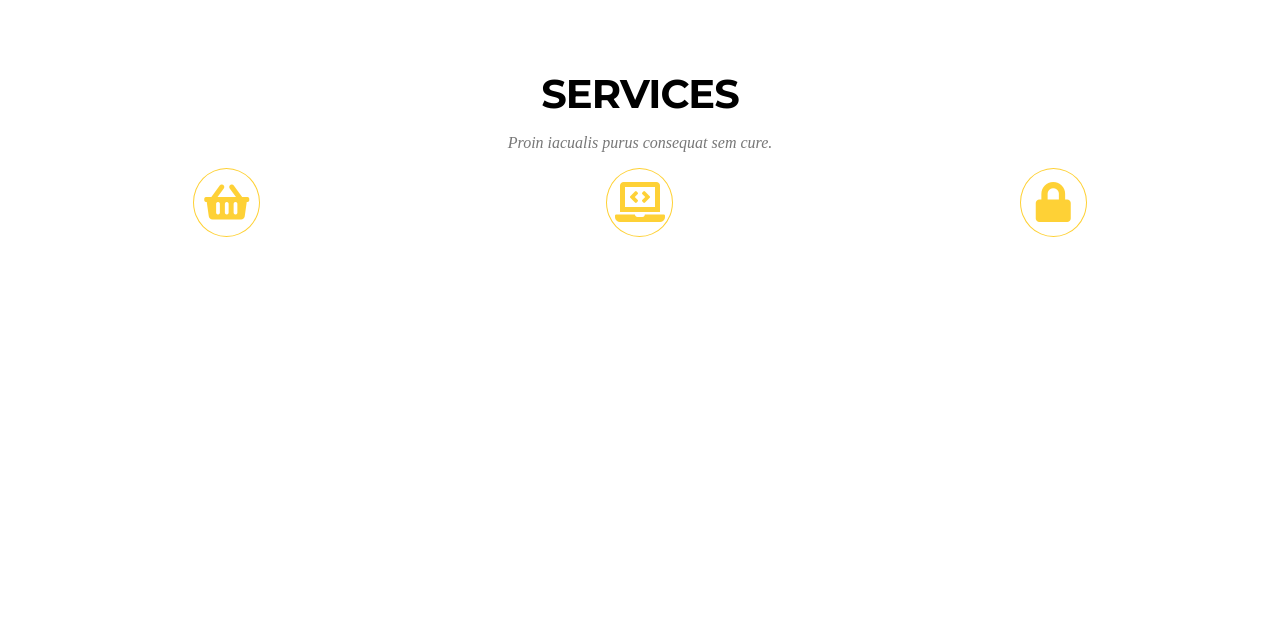
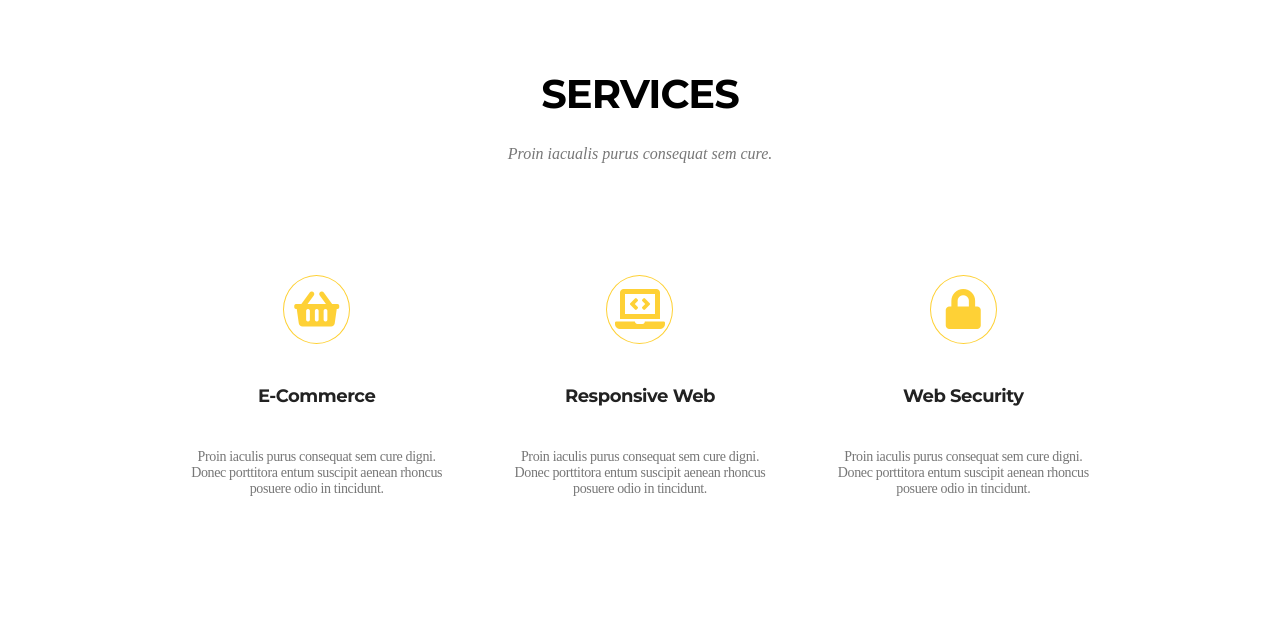
Before and after one commit to wyrwat/landin-page, a website: page index.html in a window 1280 px wide. Shown: the part 806-1430 px from the top of the page. Before the commit the page ends 1043 px from the top, so only its background shows below. Drawn offline with Linux system fonts and the light colour scheme.

Commit message:
Add headers and paragraphs

```diff
--- a/index.html
+++ b/index.html
@@ -28,21 +28,31 @@
 			</div>
 	</header>
 	<section class="services">
-		<h2 class="text">services</h2>
+		<h2 class="service">services</h2>
 		<p class="text"> Proin iacualis purus consequat sem cure.</p>
 		<ul class="container row ">
-			<li >
+			<li class="align-left">
 				 <i class="icon fas fa-shopping-basket"></i>
+				 <div class="eCommerce">
+				 	<h2>E-Commerce</h2>
+				 	<p>Proin iaculis purus consequat sem cure digni. Donec porttitora entum suscipit aenean rhoncus posuere odio in tincidunt.</p>
+				</div>
 			</li>
 			<li>
 				<i class="icon fas fa-laptop-code"></i>
+				<div class="responsiveWeb">
+				 	<h2>Responsive Web</h2>
+				 	<p>Proin iaculis purus consequat sem cure digni. Donec porttitora entum suscipit aenean rhoncus posuere odio in tincidunt.</p>
+				</div>
 			</li>
-			<li>
+			<li class="align-right">
 				<i class="icon fas fa-lock"></i>
+				<div class="webSecurity">
+				 	<h2>Web Security</h2>
+				 	<p>Proin iaculis purus consequat sem cure digni. Donec porttitora entum suscipit aenean rhoncus posuere odio in tincidunt.</p>
+				</div>
 			</li>
 		</ul>
 	</section>
-
-
-</body>
+	</body>
 </html>
--- a/sass/style.scss
+++ b/sass/style.scss
@@ -112,7 +112,9 @@ body {
 .services {
     text-align: center;
 
-    h2 {
+
+
+    	.service {
 	    	margin-top: 120px;
 			font-family: $font-1;
 			font-size: 40px;
@@ -121,8 +123,8 @@ body {
 			letter-spacing: -1px;
     	}
 
-    p {
-    	margin-top: -30px;
+     	.text {
+	    	margin-top: -19px;
 			color: #777777;
 			font-family: "Droid Serif";
 			font-size: 16px;
@@ -133,16 +135,22 @@ body {
 
 		flex-direction: row;
 		justify-content: space-around;
+		position: relative;
+		right: 20px;
+			.align-left {
+				position: relative;
+				left: 90px;
+			}
 
-			.icon-align {
+			.align-right {
+				position: relative;
+				right: 90px;
 			}
 
 			li {
 				list-style-type: none;
 
 				.icon  {
-					position: relative;
-					right: 20px;
 					font-size: 40px;
 					color: #fed136;
 					border: 1px solid #fed136;
@@ -150,7 +158,37 @@ body {
 					width: 67px;
 					text-align: center;
 					border-radius: 50%;
+					margin-top: 96px;
 				}
+
+
+				.eCommerce,
+				.responsiveWeb,
+				.webSecurity {
+					h2{
+						color: #222222;
+						font-family: $font-1;
+						font-size: 18px;
+						font-weight: 700;
+						line-height: 75px;
+						letter-spacing: -0.45px;
+					}
+
+					p {
+						width: 274px;
+						height: 57px;
+						color: #777777;
+						font-family: "Roboto Slab";
+						font-size: 14px;
+						font-weight: 400;
+						letter-spacing: -0.35px;
+						margin-bottom: 118px;
+					}
+
+			}
+
+
+
 
 			}
 
```
Also changed, not shown: css/style.css, css/style.prefixed.css, 2 other files. Lines whose indentation alone changed are shown as unchanged.
